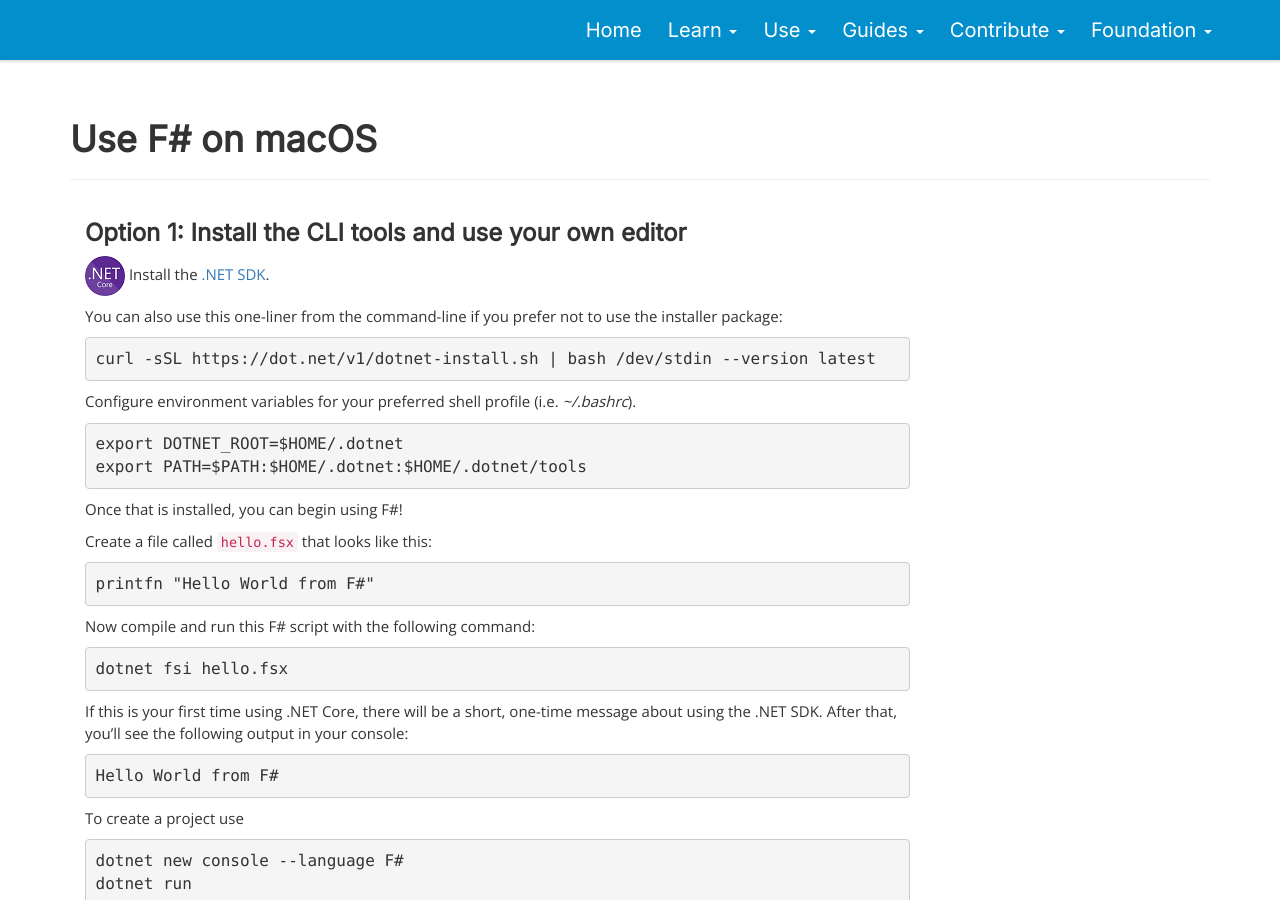
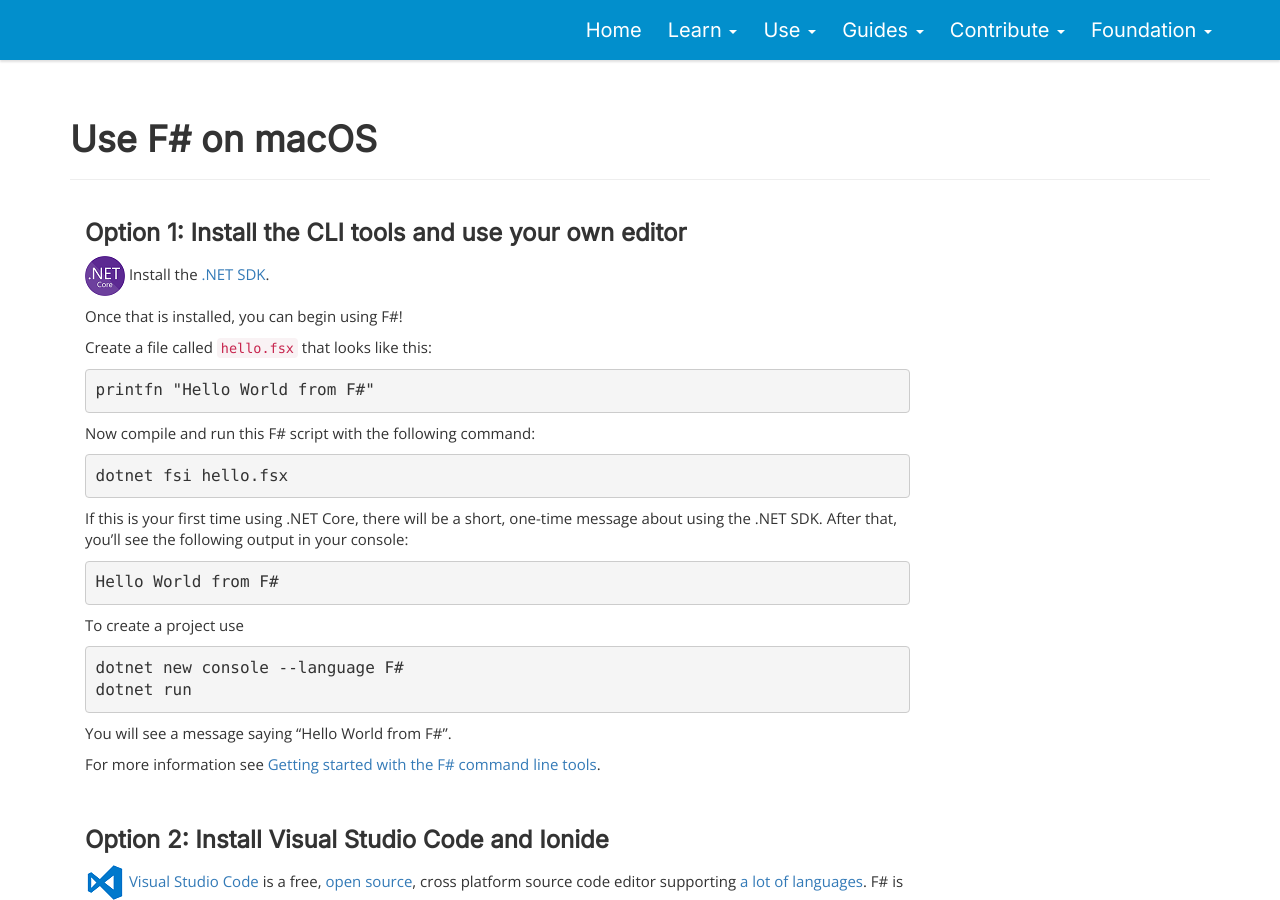
Before and after one commit to fsharp/fsharp.org, a Jekyll site: the page built from use/mac/index.md, in a window 1280 px wide and 900 px high. Built offline with Jekyll 4.4.1, drawn with Linux system fonts in a browser that asks for light colours; nearby versions of some CDN libraries.

Commit message:
Update index.md to not suggest install-sh for mac

````diff
--- a/use/mac/index.md
+++ b/use/mac/index.md
@@ -7,19 +7,6 @@
 ### Option 1: Install the CLI tools and use your own editor
 
 ![logo](../../images/thumbs/dotnet.png)&nbsp;Install the [.NET SDK](https://dotnet.microsoft.com/download).
-
-You can also use this one-liner from the command-line if you prefer not to use the installer package:
-
-```
-curl -sSL https://dot.net/v1/dotnet-install.sh | bash /dev/stdin --version latest
-```
-
-Configure environment variables for your preferred shell profile (i.e. *~/.bashrc*).
-
-```
-export DOTNET_ROOT=$HOME/.dotnet
-export PATH=$PATH:$HOME/.dotnet:$HOME/.dotnet/tools
-```
 
 Once that is installed, you can begin using F#!
 
````
